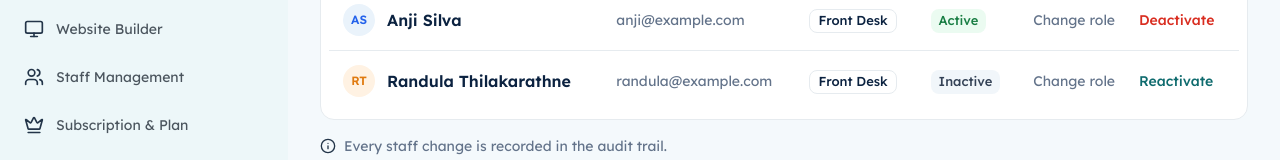
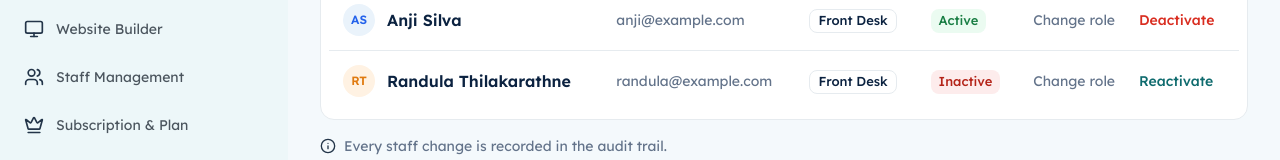
Before and after one commit to vertex-uom/sanchara, a Next.js app in the folder frontend/: page /backoffice/company/staff in a window 1280 px wide. Shown: the part 497-657 px from the top of the page. Built offline with nearby package versions, Linux system fonts and the light colour scheme.

Commit message:
fix(backoffice): show inactive staff status in red

```diff
--- a/frontend/src/features/staff/components/staff-row-parts.tsx
+++ b/frontend/src/features/staff/components/staff-row-parts.tsx
@@ -26,7 +26,7 @@ export function StatusChip({ member }: { member: StaffMember }) {
   return member.status === "active" ? (
     <ToneChip tone="success">Active</ToneChip>
   ) : (
-    <ToneChip tone="neutral">Inactive</ToneChip>
+    <ToneChip tone="danger">Inactive</ToneChip>
   );
 }
 
```
